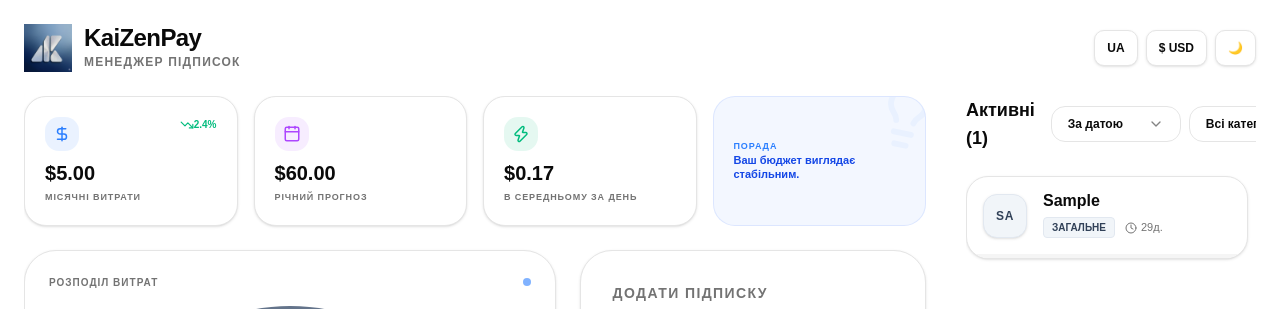
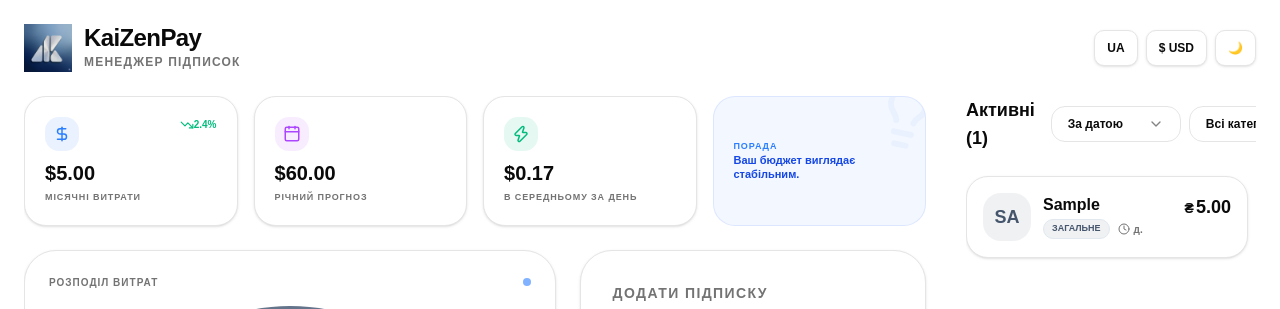
Before and after one commit to labuworkspace/KaizenPay, a React (Vite) app: page / in a window 1280 px wide. Both pictures are taken after typing "Sample", "5" into the empty fields and a click on the button "Додати". Shown: the top 309 px of the page. Built offline with nearby package versions, Linux system fonts and the light colour scheme.

Commit message:
Refactor SubscriptionItem component with new features

```diff
--- a/src/components/SubscriptionItem.jsx
+++ b/src/components/SubscriptionItem.jsx
@@ -1,68 +1,73 @@
 import React from 'react';
-import { Trash2, Archive, Clock, Edit2 } from 'lucide-react';
-import dayjs from 'dayjs';
-import { Card, CardContent } from "./ui/card";
+import { Pencil, Trash2, Archive, ArchiveRestore, Clock } from 'lucide-react';
+import { Button } from "@/components/ui/button";
 
-const categoryTheme = {
-  Entertainment: { bg: "bg-blue-100 dark:bg-blue-900/30", text: "text-blue-700 dark:text-blue-400", border: "border-blue-200 dark:border-blue-800" },
-  Work: { bg: "bg-purple-100 dark:bg-purple-900/30", text: "text-purple-700 dark:text-purple-400", border: "border-purple-200 dark:border-purple-800" },
-  Education: { bg: "bg-emerald-100 dark:bg-emerald-900/30", text: "text-emerald-700 dark:text-emerald-400", border: "border-emerald-200 dark:border-emerald-800" },
-  Utilities: { bg: "bg-amber-100 dark:bg-amber-900/30", text: "text-amber-700 dark:text-amber-400", border: "border-amber-200 dark:border-amber-800" },
-  General: { bg: "bg-slate-100 dark:bg-slate-800/50", text: "text-slate-700 dark:text-slate-400", border: "border-slate-200 dark:border-slate-700" },
-};
+const SubscriptionItem = ({ sub, deleteSubscription, toggleArchive, onEdit, viewCurrency, exchangeRate, t }) => {
+  const displayPrice = sub.currency === 'UAH' && viewCurrency === 'USD'
+    ? (sub.price / exchangeRate).toFixed(2)
+    : sub.currency === 'USD' && viewCurrency === 'UAH'
+    ? (sub.price * exchangeRate).toFixed(2)
+    : sub.price.toFixed(2);
 
-const SubscriptionItem = ({ sub, currency, exchangeRate, deleteSubscription, archiveSubscription, onEdit, t }) => {
-  const daysLeft = dayjs(sub.nextBillingDate).diff(dayjs(), 'day');
-  const progress = Math.max(0, Math.min(100, ((30 - daysLeft) / 30) * 100));
-  const initials = sub.name.substring(0, 2).toUpperCase();
-  const theme = categoryTheme[sub.category] || categoryTheme.General;
+  const currencySymbol = viewCurrency === 'USD' ? '$' : '₴';
 
-  const displayPrice = () => {
-    const price = parseFloat(sub.price) || 0;
-    const rate = parseFloat(exchangeRate) || 43.6;
-    if (sub.currency === currency) return price.toFixed(2);
-    return (sub.currency === 'USD' ? price * rate : price / rate).toFixed(2);
+  // Кольори для категорій
+  const categoryStyles = {
+    Entertainment: "bg-blue-500/10 text-blue-600 border-blue-200",
+    Work: "bg-purple-500/10 text-purple-600 border-purple-200",
+    Education: "bg-emerald-500/10 text-emerald-600 border-emerald-200",
+    Utilities: "bg-amber-500/10 text-amber-600 border-amber-200",
+    General: "bg-slate-500/10 text-slate-600 border-slate-200"
   };
 
   return (
-    <Card className="bg-card border border-border overflow-hidden relative group transition-all hover:border-accent shadow-sm mb-1">
-      <div className="absolute bottom-0 left-0 h-1 bg-muted w-full">
-        <div className={`h-full transition-all duration-1000 ${daysLeft <= 3 ? 'bg-red-500' : 'bg-blue-600'}`} style={{ width: `${progress}%` }} />
-      </div>
+    <div className={`group relative bg-card p-4 rounded-3xl border border-border shadow-sm transition-all hover:shadow-md ${sub.archived ? 'opacity-60' : ''}`}>
+      <div className="flex items-start justify-between gap-4">
 
-      <CardContent className="flex justify-between items-center p-4 pb-5 gap-3">
-        <div className="flex items-center gap-4 flex-1">
-          <div className={`size-11 flex items-center justify-center rounded-xl border shrink-0 font-bold text-xs tracking-wider shadow-sm ${theme.bg} ${theme.text} ${theme.border}`}>
-            {initials}
+        {/* Ліва частина: Іконка + Назва + Категорія */}
+        <div className="flex items-center gap-3 min-w-0">
+          <div className={`h-12 w-12 rounded-2xl flex items-center justify-center shrink-0 font-bold text-lg ${categoryStyles[sub.category] || categoryStyles.General}`}>
+            {sub.name.substring(0, 2).toUpperCase()}
           </div>
-          <div>
-            <h3 className="font-bold leading-none mb-2 text-foreground">{sub.name}</h3>
-            <div className="flex items-center gap-2.5">
-              <span className={`text-[10px] font-black uppercase px-2 py-0.5 rounded border ${theme.bg} ${theme.text} ${theme.border}`}>
-                {t.categories[sub.category] || sub.category}
+
+          <div className="min-w-0 flex flex-col">
+            <h4 className="font-black text-foreground truncate text-base leading-tight">
+              {sub.name}
+            </h4>
+            <div className="flex flex-wrap items-center gap-2 mt-1">
+              <span className={`px-2 py-0.5 rounded-lg text-[9px] font-black uppercase border ${categoryStyles[sub.category] || categoryStyles.General}`}>
+                {t.categories[sub.category]}
               </span>
-              <span className={`text-[11px] font-medium flex items-center gap-1 ${daysLeft <= 3 ? 'text-red-500' : 'text-muted-foreground'}`}>
-                <Clock size={12}/> {daysLeft}{t.daysShort}
-              </span>
+              <div className="flex items-center gap-1 text-muted-foreground text-[10px] font-bold">
+                <Clock size={12} />
+                {t.daysShort || '29д.'}
+              </div>
             </div>
           </div>
         </div>
 
-        <div className="flex items-center gap-4">
-          <div className="flex gap-1 md:opacity-0 group-hover:opacity-100 transition-opacity">
-            <button onClick={() => onEdit(sub)} className="p-2 hover:bg-accent rounded-lg text-muted-foreground hover:text-blue-500 transition-colors"><Edit2 size={16}/></button>
-            <button onClick={() => archiveSubscription(sub.id)} className="p-2 hover:bg-accent rounded-lg text-muted-foreground hover:text-blue-500 transition-colors"><Archive size={16}/></button>
-            <button onClick={() => deleteSubscription(sub.id)} className="p-2 hover:bg-destructive/10 rounded-lg text-muted-foreground hover:text-destructive transition-colors"><Trash2 size={16}/></button>
-          </div>
+        {/* Права частина: Ціна */}
+        <div className="text-right shrink-0">
+          <span className="text-lg font-black text-foreground">
+            <span className="text-sm mr-0.5">{currencySymbol}</span>
+            {displayPrice}
+          </span>
+        </div>
+      </div>
 
-          <div className="text-right min-w-[80px]">
-            <span className="font-bold text-base text-foreground">
-              {currency === 'USD' ? '$' : '₴'}{displayPrice()}
-            </span>
-          </div>
-        </div>
-      </CardContent>
-    </Card>
+      {/* Кнопки дій: тепер вони абсолютні або в окремому флекс-контейнері знизу для мобільних */}
+      <div className="flex items-center justify-end gap-1 mt-3 pt-3 border-t border-dashed border-border lg:mt-0 lg:pt-0 lg:border-0 lg:absolute lg:top-4 lg:right-4 lg:opacity-0 lg:group-hover:opacity-100 transition-opacity">
+        <Button variant="ghost" size="icon" className="h-8 w-8 rounded-xl hover:bg-blue-500/10 hover:text-blue-600" onClick={() => onEdit(sub)}>
+          <Pencil size={14} />
+        </Button>
+        <Button variant="ghost" size="icon" className="h-8 w-8 rounded-xl hover:bg-purple-500/10 hover:text-purple-600" onClick={() => toggleArchive(sub.id)}>
+          {sub.archived ? <ArchiveRestore size={14} /> : <Archive size={14} />}
+        </Button>
+        <Button variant="ghost" size="icon" className="h-8 w-8 rounded-xl hover:bg-red-500/10 hover:text-red-600" onClick={() => deleteSubscription(sub.id)}>
+          <Trash2 size={14} />
+        </Button>
+      </div>
+    </div>
   );
 };
 
```
